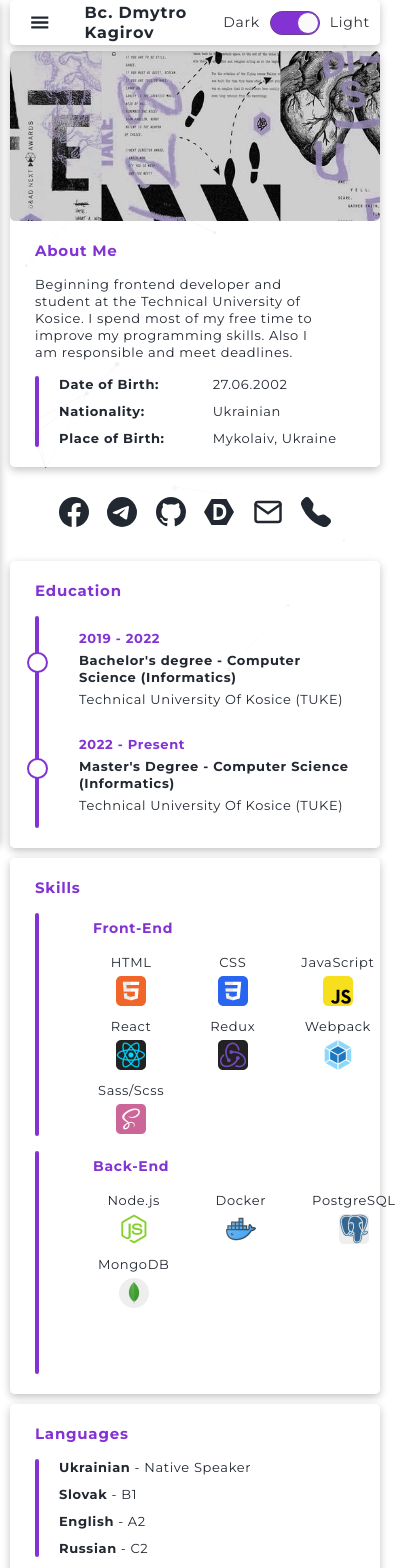
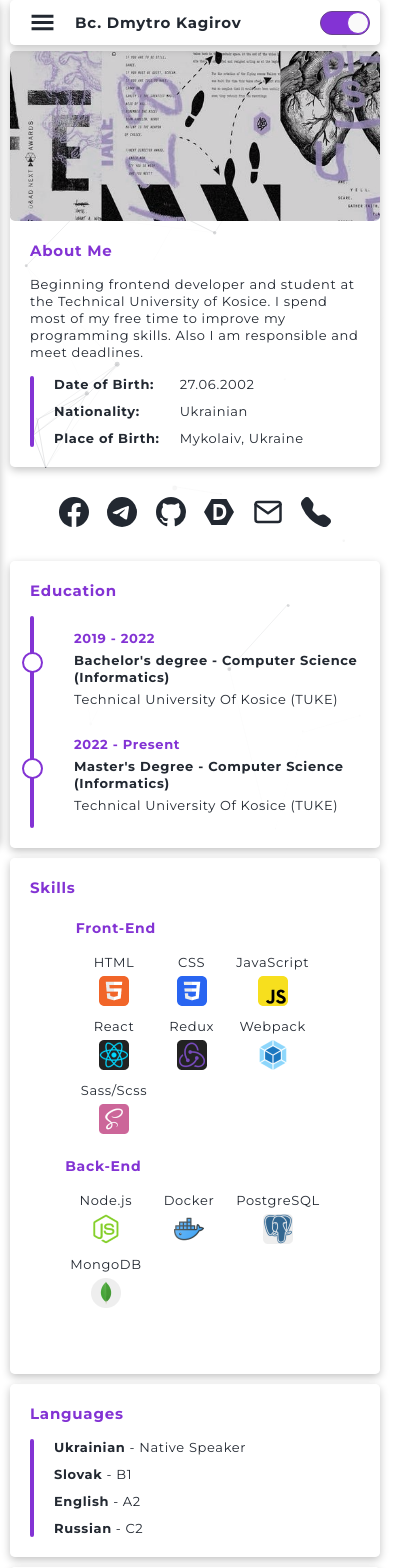
Before and after one commit to Dmytro27Ind/web-cv, a React (Create React App) app: page / in a window 390 px wide. Shown: the top 1568 px of the page, 420 px wide, since content can reach past the window. Built offline with nearby package versions, Linux system fonts and the light colour scheme.

Commit message:
first release

```diff
--- a/src/components/SkillsSection.jsx
+++ b/src/components/SkillsSection.jsx
@@ -1,12 +1,9 @@
-import React from 'react'
+import React, { useState } from 'react'
+import SkillsMobileWidget from './UI/skillsWidget/SkillsMobileWidget'
 import SkillsWidget from './UI/skillsWidget/SkillsWidget'
 
 function SkillsSection() {
-  return (
-    <div className='main__section' id='skills'>
-        <h2>Skills</h2>
-        <div className='skills-wrapper'>
-          <SkillsWidget header='Front-End' skillRows={[
+  const [frontEndSkills] = useState([
     [
       {name: 'HTML', icon: require('../assets/icons/html-icon.png')},
       {name: 'CSS', icon: require('../assets/icons/css-icon.png')},
@@ -20,8 +17,8 @@ function SkillsSection() {
     [
       {name: 'Sass/Scss', icon: require('../assets/icons/sass-icon.png')},
     ],
-          ]}/>
-          <SkillsWidget header='Back-End' skillRows={[
+  ])
+  const [backEndSkills] = useState([
     [
       {name: 'Node.js', icon: require('../assets/icons/nodejs-icon.png')},
       {name: 'Docker', icon: require('../assets/icons/docker-icon.png')},
@@ -33,7 +30,18 @@ function SkillsSection() {
     [
       {name: '', icon: ''},
     ],
-          ]}/>
+  ])
+
+  return (
+    <div className='main__section' id='skills'>
+        <h2>Skills</h2>
+        <div className='skills-wrapper skill-widgets'>
+          <SkillsWidget header='Front-End' skillRows={frontEndSkills}/>
+          <SkillsWidget header='Back-End' skillRows={backEndSkills}/>
+        </div>
+        <div className='skills-wrapper skill-mobile-widgets'>
+          <SkillsMobileWidget header='Front-End' skillRows={frontEndSkills}/>
+          <SkillsMobileWidget header='Back-End' skillRows={backEndSkills}/>
         </div>
     </div>
   )
--- /dev/null
+++ b/src/components/UI/skillsWidget/SkillsMobileWidget.jsx
@@ -0,0 +1,37 @@
+import React from 'react'
+import cl from './SkillsWidget.module.css'
+
+function SkillsMobileWidget({header, skillRows}) {
+  return (
+    <div className={cl['wrapper']}>
+      <table>
+        <thead>
+          <tr>
+            <td colSpan="3">
+              {header}
+            </td>
+          </tr>
+        </thead>
+        <tbody>
+          {skillRows.map((row, ind) =>
+            <tr key={ind}>
+              {row.map((skill, ind) =>
+                <td key={ind}>
+                  <div className={cl['skill']}>
+                    <span>{skill.name}</span>
+                    {skill.icon
+                      ? <img alt='skill icon' src={skill.icon}/>
+                      : null
+                    }
+                  </div>
+                </td>
+              )}
+            </tr>
+          )}
+        </tbody>
+      </table>
+    </div>
+  )
+}
+
+export default SkillsMobileWidget
--- a/src/styles/Main.scss
+++ b/src/styles/Main.scss
@@ -133,6 +133,9 @@
     padding-right: 40px;
     padding-bottom: 20px;
 }
+.skill-mobile-widgets {
+    display: none;
+}
 
 .languages-wrapper {
     display: flex;
@@ -212,3 +215,38 @@
         justify-content: space-evenly;
     }
 }
+@media (max-width: 510px) {
+    .main__section {
+        padding: 0px 20px;
+    }
+    .skill-mobile-widgets {
+        display: flex;
+        padding: 0px;
+        justify-content: center;
+    }
+    .skill-mobile-widgets table {
+        padding-left: 0px;
+    }
+    .skill-mobile-widgets td {
+        padding: 5px 15px;
+    }
+    .skill-widgets {
+        display: none;
+    }
+}
+@media (max-width: 450px) {
+    .skill-mobile-widgets td {
+        padding: 5px 10px;
+    }
+    .main__section p {
+        margin-right: 0px;
+    }
+}
+@media (max-width: 390px) {
+    .skill-mobile-widgets td {
+        padding: 5px 5px;
+    }
+    .about-me__data {
+        margin-left: 20px;
+    }
+}
--- a/src/styles/Sidebar.css
+++ b/src/styles/Sidebar.css
@@ -5,7 +5,7 @@
     right: 10px;
     left: 10px;
     z-index: 1;
-    background: var(--comp-bg-1);
+    background: var(--comp-bg-3);
     border-radius: 5px;
     box-shadow: rgb(0 0 0 / 24%) 0px 3px 8px;
     transition: background-color 300ms linear;
@@ -260,14 +260,20 @@
         left: 0px;
         height: 100%;
         transition: margin-left 0.4s linear;
-    }
-    .sidebar__footer-wrapper {
-        /* top: 92%; */
-    }
-    .sidebar__footer-toggle {
-        /* display: none; */
+        background: var(--comp-bg-3);
     }
     .burger {
         display: flex;
     }
 }
+@media (max-width: 475px) {
+    .burger .custom-toggle span {
+        display: none;
+    }
+}
+@media (max-width: 390px) {
+    .sidebar-wrapper h1.burger__name {
+        margin-left: 0px;
+        font-size: 15px;
+    }
+}
--- a/src/styles/theme-variables.module.scss
+++ b/src/styles/theme-variables.module.scss
@@ -21,8 +21,9 @@ $yellow-2: #8333D4;
 
 [data-theme='light'] {
     --background: #{$white};
-    --comp-bg-1: #{rgba($white, 0.88)};
-    --comp-bg-2: #{rgba($white, 0.88)};
+    --comp-bg-1: #{rgba($white, 0.6)};
+    --comp-bg-2: #{rgba($white, 0.6)};
+    --comp-bg-3: #{rgba($white, 0.88)};
     --comp-border: #{$grey};
     --accent: #{$yellow-2};
     --text-primary: #{$dark-grey};
@@ -31,8 +32,9 @@ $yellow-2: #8333D4;
 
 [data-theme='dark'] {
     --background: #{$dark-grey};
-    --comp-bg-1: #{rgba($grey, 0.88)};
-    --comp-bg-2: #{rgba($grey-2, 0.88)};
+    --comp-bg-1: #{rgba($grey, 0.6)};
+    --comp-bg-2: #{rgba($grey-2, 0.6)};
+    --comp-bg-3: #{rgba($grey, 0.88)};
     --comp-border: #{$dark-grey};
     --accent: #{$yellow};
     --text-primary: #{$light-grey};
```
Lines whose indentation alone changed are shown as unchanged.
